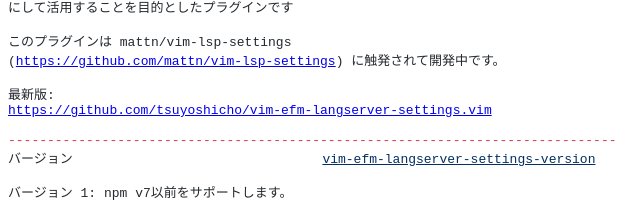
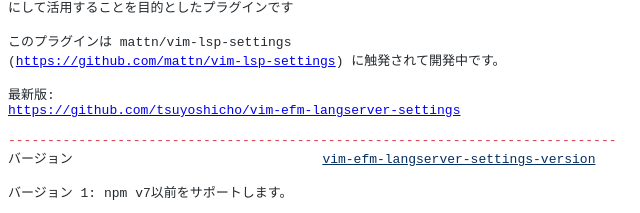
Before and after one commit to tsuyoshicho/vim-efm-langserver-settings, a plain HTML site: page vim-efm-langserver-settings.ja.html in a window 1280 px wide. Shown: the part 1088-1301 px from the top of the page, 0-640 px from the left. Drawn offline with Linux system fonts and the light colour scheme.

Commit message:
Deploying to gh-pages from  @ 3a5ed4d84d1d2c832f03a557c423e0e68549f1f9 🚀

```diff
--- a/vim-efm-langserver-settings.ja.html
+++ b/vim-efm-langserver-settings.ja.html
@@ -99,7 +99,7 @@
 (<span class="String"><a href="https://github.com/mattn/vim-lsp-settings">https://github.com/mattn/vim-lsp-settings</a></span>) に触発されて開発中です。
 
 最新版:
-<span class="String"><a href="https://github.com/tsuyoshicho/vim-efm-langserver-settings.vim">https://github.com/tsuyoshicho/vim-efm-langserver-settings.vim</a></span>
+<span class="String"><a href="https://github.com/tsuyoshicho/vim-efm-langserver-settings">https://github.com/tsuyoshicho/vim-efm-langserver-settings</a></span>
 
 <span class="PreProc">------------------------------------------------------------------------------</span>
 バージョン                                <a class="String" href="././vim-efm-langserver-settings.ja.html#vim-efm-langserver-settings-version" name="vim-efm-langserver-settings-version">vim-efm-langserver-settings-version</a>
```
Also changed, not shown: vim-efm-langserver-settings.html (+1 -1 lines).
